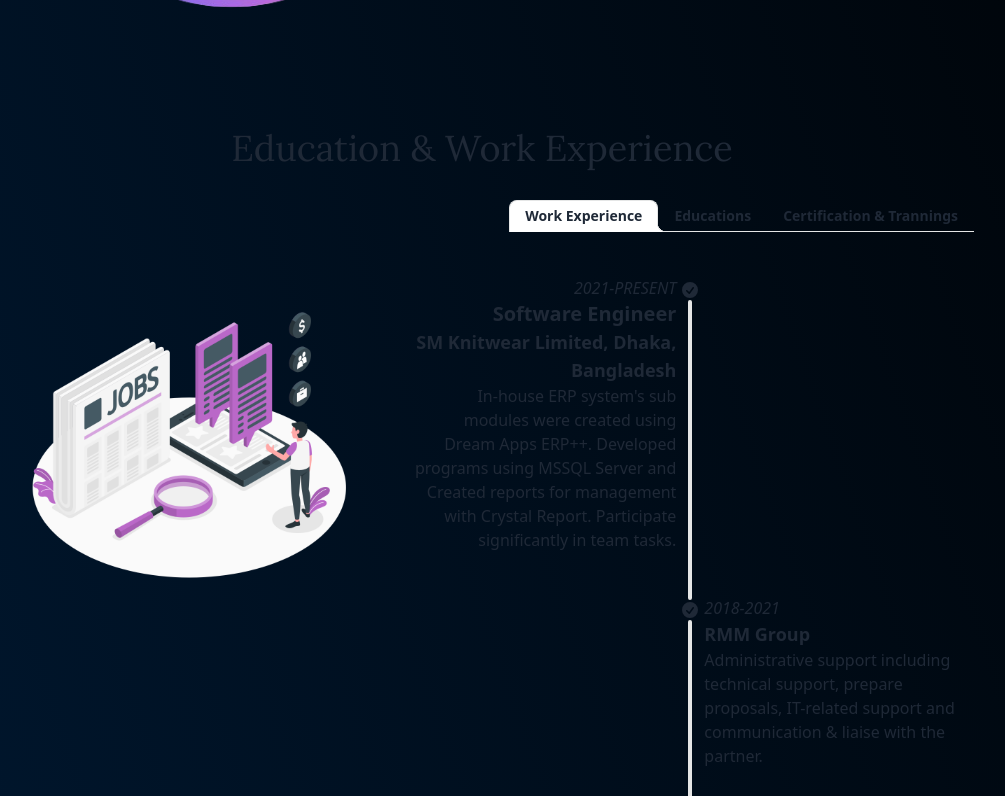
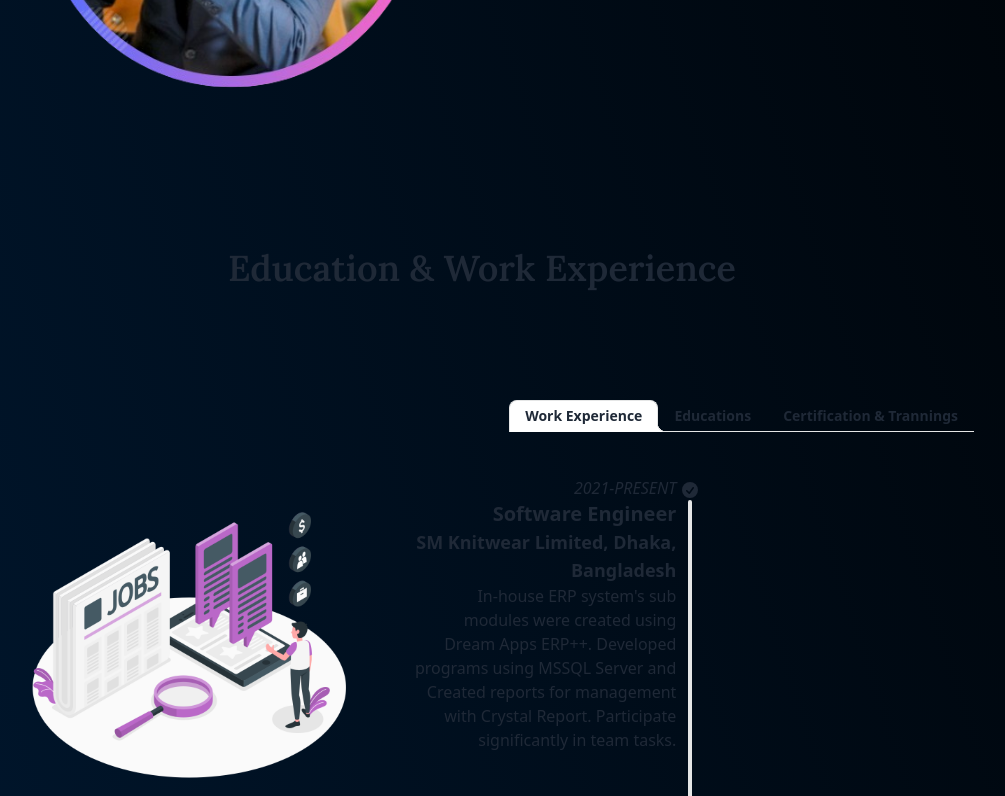
Before and after one commit to rajibdas-it/rajib-das-portfolio, a React (Vite) app: page / in a window 1280 px wide. Shown: the part 1040-1836 px from the top of the page, without its empty margins (158-1163 px from the left). Built offline with nearby package versions, Linux system fonts and the light colour scheme.

Commit message:
add some style to title component

```diff
--- a/src/components/Contact.jsx
+++ b/src/components/Contact.jsx
@@ -2,13 +2,12 @@ import Email from "../layout/Email";
 
 import { MdOutlinePhoneAndroid, MdEmail } from "react-icons/md";
 import { FaFacebook, FaGithub, FaLinkedin } from "react-icons/fa";
+import Title from "../layout/Title";
 
 const Contact = () => {
   return (
     <div className=" my-5 lg:px-5">
-      <h1 className="text-center my-10 font-semibold text-4xl font-lora">
-        Contact Me
-      </h1>
+      <Title title="Contact Me" />
       <div className="flex flex-col gap-6 lg:gap-0 lg:flex-row justify-around">
         <div className="flex flex-col justify-center items-center lg:flex-none lg:justify-start lg:items-start ">
           <h1 className="text-4xl font-bold italic mb-5">Get In Touch</h1>
--- a/src/components/Education.jsx
+++ b/src/components/Education.jsx
@@ -2,6 +2,7 @@ import { useState } from "react";
 import WorkExperiance from "../layout/WorkExperiance";
 import EducationInfo from "../layout/EducationInfo";
 import Trainning from "../layout/Trainning";
+import Title from "../layout/Title";
 
 /* eslint-disable react/no-unescaped-entities */
 const Education = () => {
@@ -9,9 +10,7 @@ const Education = () => {
 
   return (
     <div className="lg:px-5 ">
-      <h1 className="text-4xl font-lora text-center">
-        Education & Work Experience
-      </h1>
+      <Title title="Education & Work Experience" />
 
       <div className="lg:flex justify-end">
         <div className="lg:w-7/12 lg:flex justify-end">
--- a/src/layout/Title.jsx
+++ b/src/layout/Title.jsx
@@ -1,7 +1,9 @@
 /* eslint-disable react/prop-types */
 const Title = ({ title }) => {
   return (
-    <h1 className="text-center font-semibold text-4xl font-lora">{title}</h1>
+    <h1 className="text-center my-20 font-semibold text-4xl font-lora">
+      {title}
+    </h1>
   );
 };
 
```
